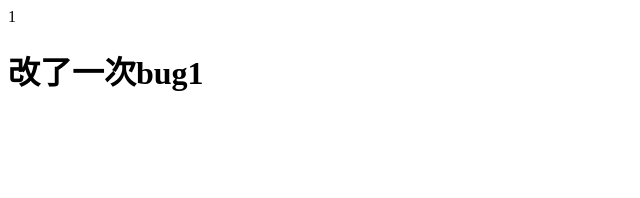
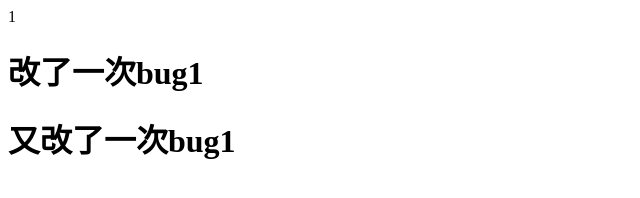
Before and after one commit to marineyulxl/git-test, a plain HTML site: page index.html in a window 1280 px wide. Shown: the whole page, without its empty margins (0-640 px from the left). Drawn offline with Linux system fonts and the light colour scheme.

Commit message:
又改了一次bug1

```diff
--- a/index.html
+++ b/index.html
@@ -10,6 +10,8 @@
     <div>
         1
         <h1>改了一次bug1</h1>
+
+        <h1>又改了一次bug1</h1>
     </div>
 </body>
 </html>
```
